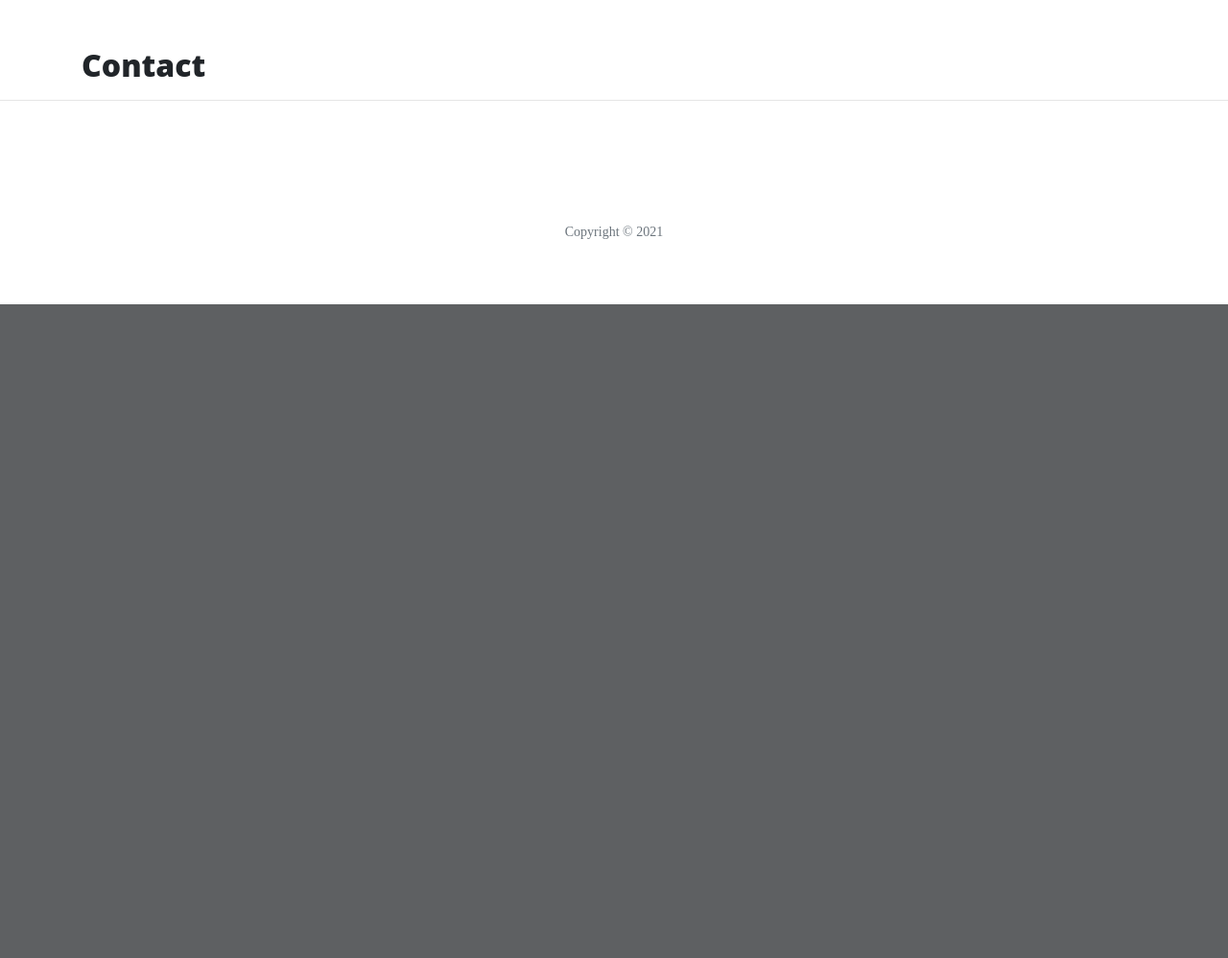
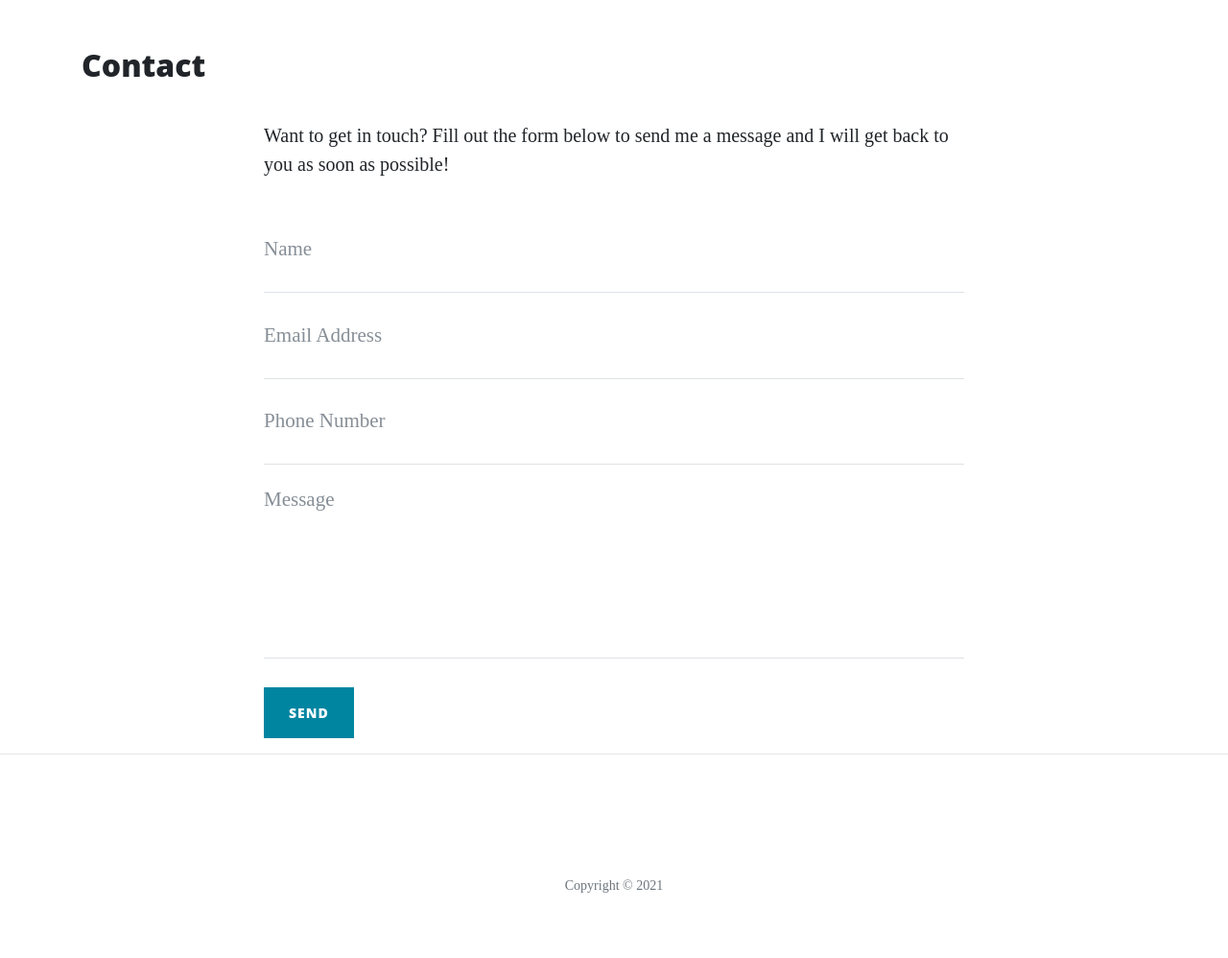
Before and after one commit to kristinabog/python-excercise, a Flask app: page /contact in a window 1280 px wide. Shown: the part 629-1627 px from the top of the page at 96% size. Before the commit the page ends 946 px from the top, so only its background shows below. Run offline with Flask 2, Linux system fonts and the light colour scheme; some libraries are stand-ins or nearby versions.

Commit message:
add advanced routing and contact.html

```diff
--- a/run.py
+++ b/run.py
@@ -1,9 +1,12 @@
 import os
 import json
-from flask import Flask, render_template
+from flask import Flask, render_template, request, flash
+if os.path.exists("env.py"):
+    import env
 
 
 app = Flask(__name__)
+app.secret_key = os.environ.get("SECRET_KEY")
 
 
 @app.route("/")
@@ -19,8 +22,22 @@ def about():
     return render_template("about.html", page_title="About", company=data)
 
 
-@app.route("/contact")
+@app.route("/about/<info_name>")
+def info_text(info_name):
+    member = {}
+    with open("data/company.json", "r") as json_data:
+        data = json.load(json_data)
+        for obj in data:
+            if obj["url"] == info_name:
+                member = obj
+    return render_template("member.html", member=member)
+
+
+@app.route("/contact", methods=["GET", "POST"])
 def contact():
+    if request.method == "POST":
+        flash("Thanks {}, we have received your message!".format(
+            request.form.get("name")))
     return render_template("contact.html", page_title="Contact")
 
 
--- a/templates/base.html
+++ b/templates/base.html
@@ -42,8 +42,8 @@
       <div class="row">
         <div class="col-lg-8 col-md-10 mx-auto">
           <div class="site-heading">
-            <h1>Watercolor Paint Art</h1>
-            <span class="subheading">View a collection of watercolor paint art</span>
+            <h1>WaterColor Paint Art</h1>
+            <span class="subheading">Find more about watercolor art</span>
           </div>
         </div>
       </div>
--- a/templates/contact.html
+++ b/templates/contact.html
@@ -1,4 +1,59 @@
 {% extends "base.html" %}
 {% block content %}
     <h2>{{ page_title }}</h2>
+
+    <div class="row">
+        <div class="col-lg-8 col-md-10 mx-auto">
+
+            {% with messages = get_flashed_messages() %}
+                {% if messages %}
+                    <ul class="flashes">
+                        {% for message in messages %}
+                            <li>{{ message }}</li>
+                        {% endfor %}
+                    </ul>
+                {% endif %}
+            {% endwith %}
+
+            <p>Want to get in touch? Fill out the form below to send me a message and I will get back to you as soon as
+                possible!</p>
+            <form method="POST" name="sentMessage" id="contactForm" novalidate>
+                <div class="control-group">
+                    <div class="form-group floating-label-form-group controls">
+                        <label>Name</label>
+                        <input type="text" class="form-control" placeholder="Name" name="name" id="name" required
+                            data-validation-required-message="Please enter your name.">
+                        <p class="help-block text-danger"></p>
+                    </div>
+                </div>
+                <div class="control-group">
+                    <div class="form-group floating-label-form-group controls">
+                        <label>Email Address</label>
+                        <input type="email" class="form-control" placeholder="Email Address" name="email" id="email" required
+                            data-validation-required-message="Please enter your email address.">
+                        <p class="help-block text-danger"></p>
+                    </div>
+                </div>
+                <div class="control-group">
+                    <div class="form-group col-xs-12 floating-label-form-group controls">
+                        <label>Phone Number</label>
+                        <input type="tel" class="form-control" placeholder="Phone Number" name="phone" id="phone" required
+                            data-validation-required-message="Please enter your phone number.">
+                        <p class="help-block text-danger"></p>
+                    </div>
+                </div>
+                <div class="control-group">
+                    <div class="form-group floating-label-form-group controls">
+                        <label>Message</label>
+                        <textarea rows="5" class="form-control" placeholder="Message" name="message" id="message" required
+                            data-validation-required-message="Please enter a message."></textarea>
+                        <p class="help-block text-danger"></p>
+                    </div>
+                </div>
+                <br>
+                <div id="success"></div>
+                <button type="submit" class="btn btn-primary" id="sendMessageButton">Send</button>
+            </form>
+        </div>
+    </div>
 {% endblock %}
```
Also changed, not shown: data/company.json (+6 -3 lines), templates/about.html (+22 -3 lines), templates/member.html (added, +16 -0 lines), README.md.
